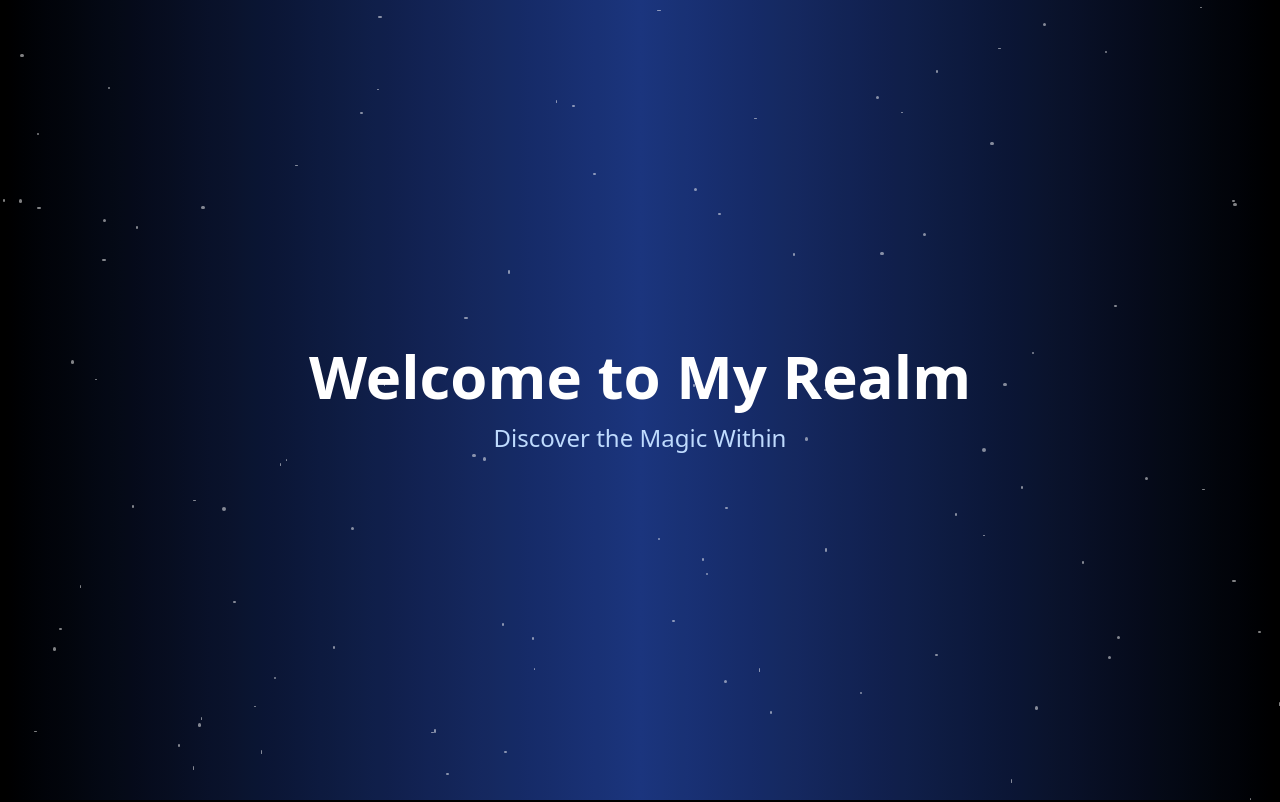
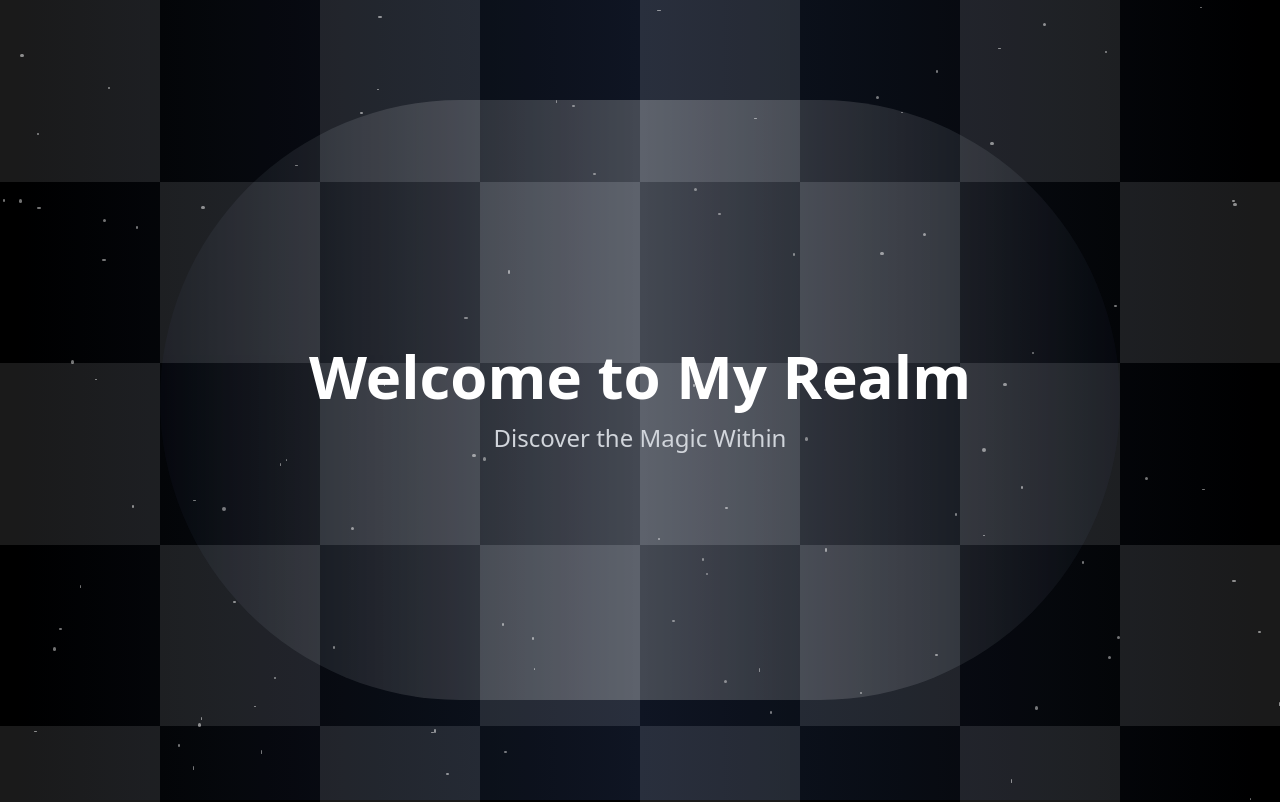
Before and after one commit to robertpauson/mystic-my-portal-44, a React (Vite) app: page / in a window 1280 px wide. Shown: the top 802 px of the page. Built offline with nearby package versions, Linux system fonts and the light colour scheme.

Commit message:
Modify background and hero effects
Leave the chessboard background unchanged in the tiles section. Adjust the blue color to be less vibrant and implement an elliptical shape in the hero section that pulsates with more white and incorporates a lot of black/gray.
[skip gpt_engineer]

```diff
--- a/src/pages/Index.jsx
+++ b/src/pages/Index.jsx
@@ -6,7 +6,10 @@ const Index = () => {
     <div className="min-h-screen bg-black relative overflow-hidden">
       {/* Void portal hero section */}
       <div className="relative h-screen flex items-center justify-center overflow-hidden">
-        <div className="absolute inset-0 bg-gradient-to-r from-black via-blue-900 to-black animate-pulse"></div>
+        <div className="absolute inset-0 bg-gradient-to-r from-black via-gray-900 to-black"></div>
+        <div className="absolute inset-0 flex items-center justify-center">
+          <div className="w-3/4 h-3/4 bg-gradient-to-r from-gray-900 via-white to-gray-900 rounded-full opacity-20 animate-pulse"></div>
+        </div>
         <div className="absolute inset-0 opacity-50">
           {[...Array(100)].map((_, i) => (
             <div
@@ -24,7 +27,7 @@ const Index = () => {
         </div>
         <div className="relative z-10 text-center">
           <h1 className="text-6xl font-bold text-white mb-4">Welcome to My Realm</h1>
-          <p className="text-2xl text-blue-200">Discover the Magic Within</p>
+          <p className="text-2xl text-gray-300">Discover the Magic Within</p>
         </div>
       </div>
 
@@ -64,6 +67,20 @@ const Index = () => {
           </button>
         </div>
       </div>
+
+      {/* Chessboard background */}
+      <div className="absolute inset-0 z-0 opacity-10">
+        <div className="grid grid-cols-8 h-full">
+          {[...Array(64)].map((_, i) => (
+            <div
+              key={i}
+              className={`${
+                (Math.floor(i / 8) + i) % 2 === 0 ? 'bg-white' : 'bg-black'
+              }`}
+            ></div>
+          ))}
+        </div>
+      </div>
     </div>
   );
 };
```
